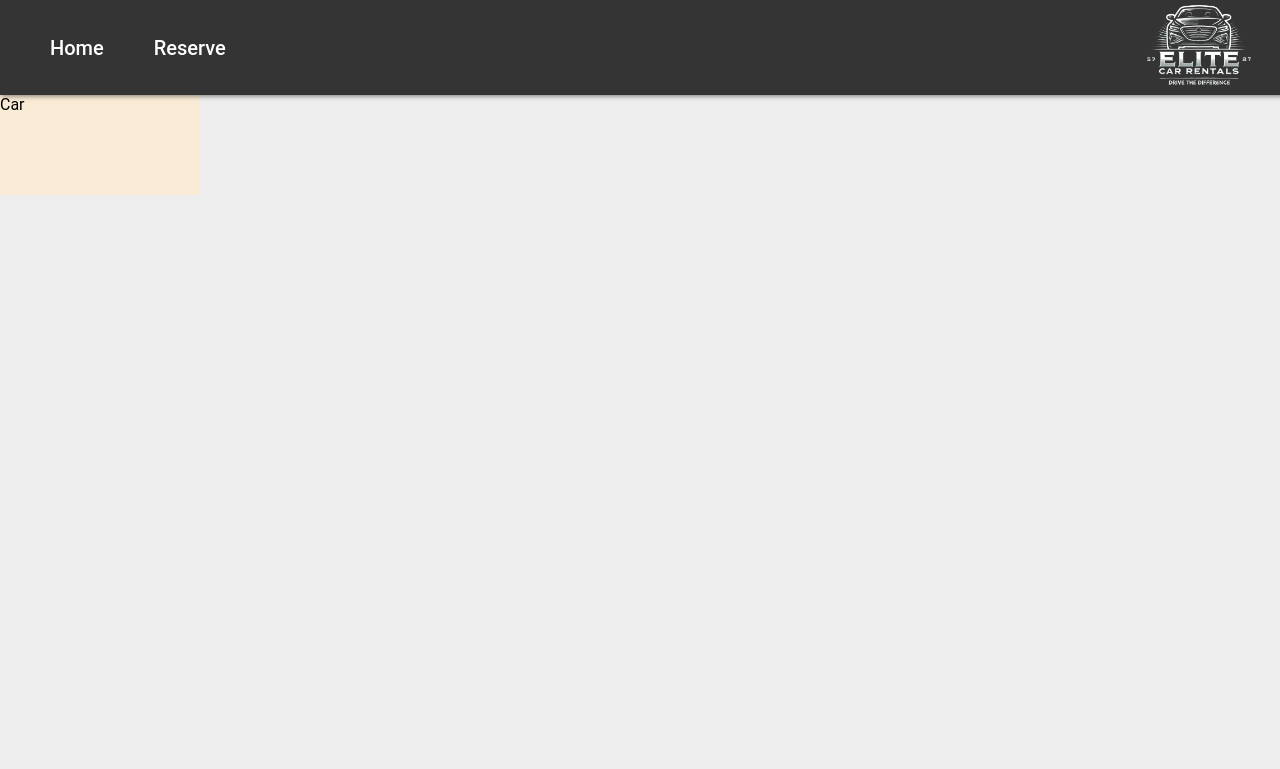
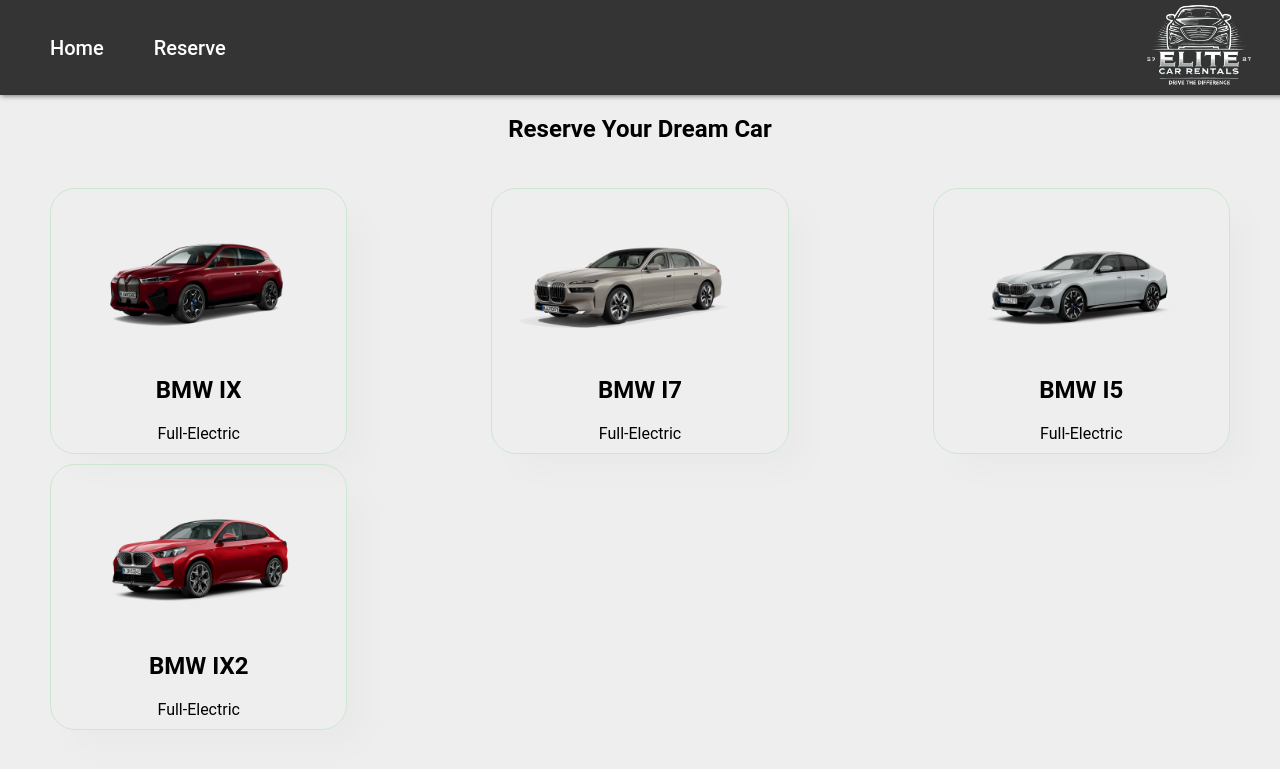
Before and after one commit to ahmed-adel16/car_rental, a PHP site: page /resereve.html in a window 1280 px wide. Shown: the top 769 px of the page. Run offline with PHP 8.4, Linux system fonts and the light colour scheme.

Commit message:
reserve page
added reserve page with couple of photos

```diff
--- a/resereve.html
+++ b/resereve.html
@@ -9,7 +9,7 @@
 <body>
     <nav class="navbar">
         <ul>
-            <li><a href="">Home</a></li>
+            <li><a href="index.html">Home</a></li>
             <li><a href="resereve.html">Reserve</a></li>
         </ul>
         <div class="logo">
@@ -18,10 +18,34 @@
     </nav>
 
     <section class="car-section">
+        <h1>Reserve Your Dream Car</h1>
         <div class="car-container">
             <div class="car-card">
+                <img src="images/cars/bmw-ix.png" alt="">
                 <div class="description">
-                    <span>Car</span>
+                    <h2>BMW IX</h2>
+                    <span>Full-Electric</span>
+                </div>
+            </div>
+            <div class="car-card">
+                <img src="images/cars/bmw-i7.png" alt="">
+                <div class="description">
+                    <h2>BMW I7</h2>
+                    <span>Full-Electric</span>
+                </div>
+            </div>
+            <div class="car-card">
+                <img src="images/cars/bmw-i5.png" alt="">
+                <div class="description">
+                    <h2>BMW I5</h2>
+                    <span>Full-Electric</span>
+                </div>
+            </div>
+            <div class="car-card">
+                <img src="images/cars/bmw-ix2.png" alt="">
+                <div class="description">
+                    <h2>BMW IX2</h2>
+                    <span>Full-Electric</span>
                 </div>
             </div>
         </div>
--- a/reserve.css
+++ b/reserve.css
@@ -62,7 +62,30 @@
 }
 
 .car-section .car-container .car-card {
-    height: 100px;
-    width: 200px;
-    background-color: antiquewhite;
+    width: 23%;
+    min-width: 250px;
+    padding: 10px 12px;
+    border : 1px solid #cce7d0;
+    border-radius: 25px;
+    cursor: pointer;
+    box-shadow: 20px 20px 30px rgba(0, 0, 0, .02);
+    margin: 5px 0px;
+    transition: box-shadow 0.2s ease;
+    position: relative;
 }
+.car-section .car-container {
+    display: flex;
+    justify-content: space-between;
+    flex-wrap: wrap;
+    padding-top: 20px;
+    margin: 0px 50px 0px 50px;
+}
+
+.car-section {
+   text-align: center;
+}
+
+.car-card img {
+    width: 100%;
+    border-radius: 20px;
+}
```
Also changed, not shown: images/cars/BMW-ix2.png (added), images/cars/bmw-i5.png (added), images/cars/bmw-i7.png (added), images/cars/bmw-ix.png (added).
